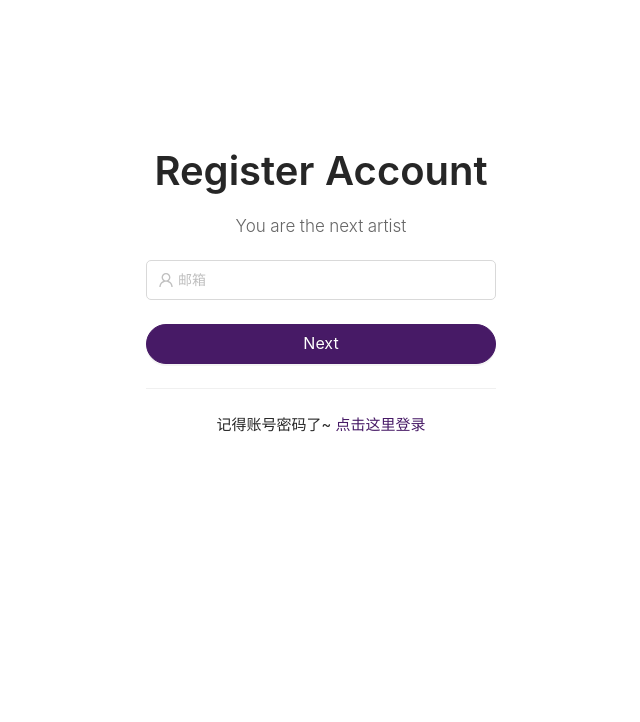
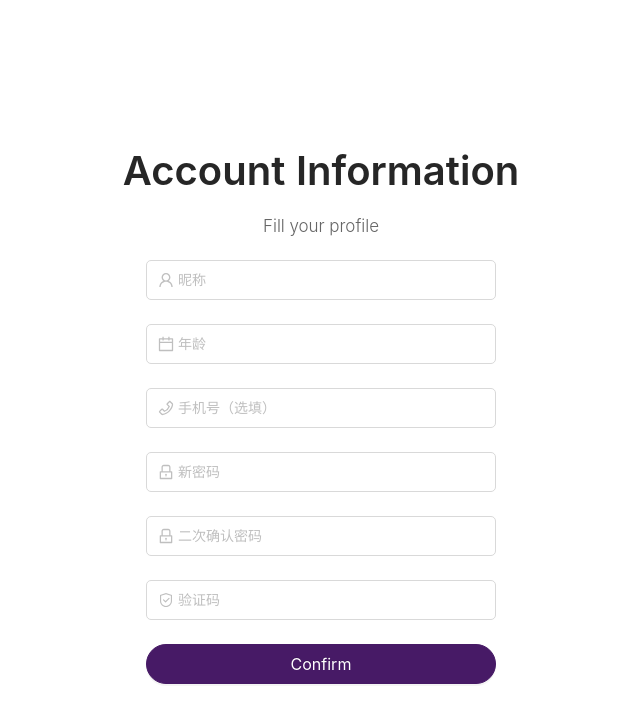
Before and after one commit to Tarotify/taro-art-frontend, a React (Create React App) app: page /user/reg in a window 1280 px wide. Shown: the top 722 px of the page, without its empty margins (319-959 px from the left). Built offline with nearby package versions, Linux system fonts and the light colour scheme.

Commit message:
update reg

```diff
--- a/src/pages/user/reg.jsx
+++ b/src/pages/user/reg.jsx
@@ -1,12 +1,12 @@
 import React, { useState } from 'react'
-import { Divider, Form, Input, Button, message, notification} from 'antd'
+import { Divider, Form, Input, InputNumber, Button, message, notification} from 'antd'
 import './reg.less'
 import { Link, useHistory } from "react-router-dom";
-import { UserOutlined, LockOutlined, SafetyOutlined, MailOutlined } from '@ant-design/icons';
+import { UserOutlined, LockOutlined, SafetyOutlined, MailOutlined, PhoneOutlined, CalendarOutlined } from '@ant-design/icons';
 import { userRegCheck, userReg } from '../../api/user'
 
 export default function Reg () {
-    const [step, setStep] = useState(1)
+    const [step, setStep] = useState(2)
     const [userInfo, setUserInfo] = useState(null)
     const history = useHistory()
 
@@ -96,9 +96,9 @@ export default function Reg () {
             <div className="regWrapper">
                 <div className="reg_title">
                     <h2>
-                        <strong>Reset Password</strong>
+                        <strong>Account Information</strong>
                     </h2>
-                    <div className="reg_title_des">verify your email with code</div>
+                    <div className="reg_title_des">Fill your profile</div>
                 </div>
                 <div className="reg_content">
                 <div className="regFormWrapper">
@@ -111,16 +111,37 @@ export default function Reg () {
                             onFinish={onStepTwoFinish}
                             >
                             <Form.Item
-                                name="code"
+                                name="username"
                                 rules={[
                                 {
                                     required: true,
-                                    message: 'Please input verify code!',
+                                    message: 'Please input your username!',
                                 },
                                 ]}
-                                hasFeedback
                             >
-                                <Input prefix={<SafetyOutlined className="site-form-item-icon" />} size="large" placeholder="验证码" />
+                                <Input prefix={<UserOutlined className="site-form-item-icon" />} size="large" placeholder="昵称" />
+                            </Form.Item>
+                            <Form.Item
+                                name="age"
+                                rules={[
+                                {
+                                    required: true,
+                                    message: 'Please input your age!',
+                                },
+                                ]}
+                            >
+                                <Input prefix={<CalendarOutlined className="site-form-item-icon" />} size="large" placeholder="年龄" />
+                            </Form.Item>
+                            <Form.Item
+                                name="phone"
+                                // rules={[
+                                // {
+                                //     required: true,
+                                //     message: 'Please input your phone!',
+                                // },
+                                // ]}
+                            >
+                                <Input prefix={<PhoneOutlined className="site-form-item-icon" />} size="large" placeholder="手机号（选填）" />
                             </Form.Item>
                             <Form.Item
                                 name="password"
@@ -173,6 +194,18 @@ export default function Reg () {
                                     size="large"
                                 />
                             </Form.Item>
+                            <Form.Item
+                                name="code"
+                                rules={[
+                                {
+                                    required: true,
+                                    message: 'Please input verify code!',
+                                },
+                                ]}
+                                hasFeedback
+                            >
+                                <Input prefix={<SafetyOutlined className="site-form-item-icon" />} size="large" placeholder="验证码" />
+                            </Form.Item>
                             <Form.Item>
                                 <Button type="primary" shape="round"  size='large'  htmlType="submit" className="reg-form-button">
                                     Confirm
```
Also changed, not shown: 1 other file (tests, documents, lock files or other folders).
